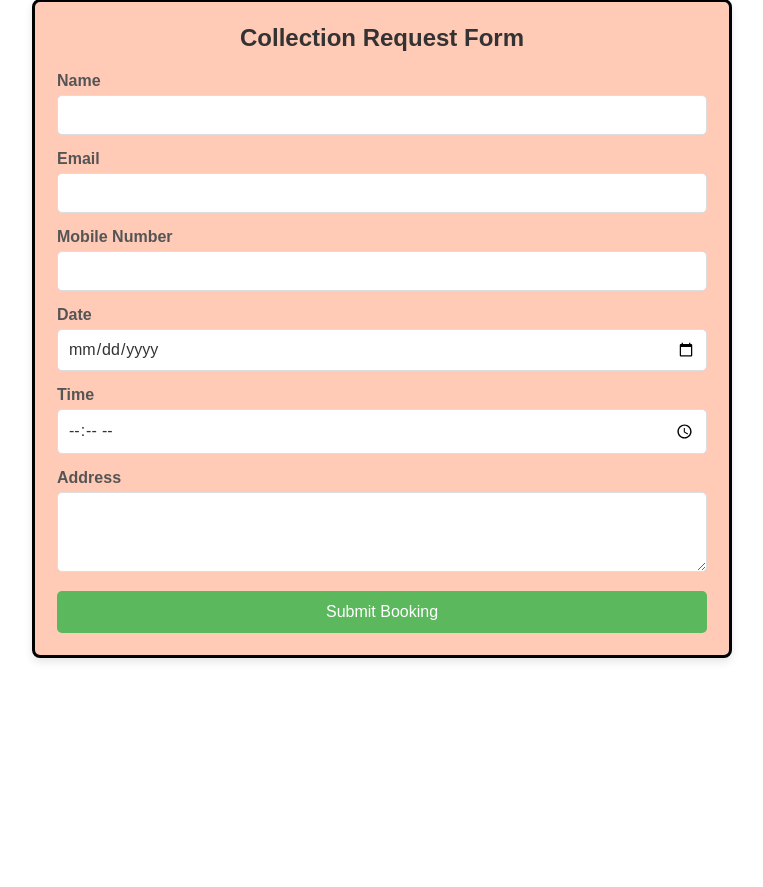
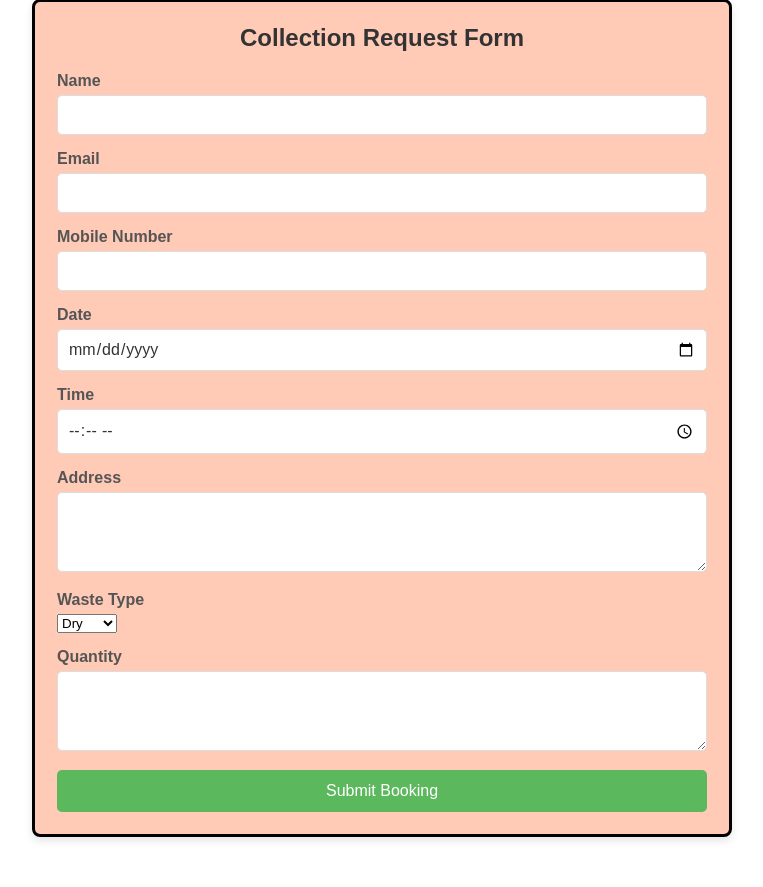
Before and after one commit to RajarajeshwaranN/Waste_Mng_System, a Django app: template apps/templates/booking.html in a window 1280 px wide. Shown: the part 151-1038 px from the top of the page, without its empty margins (258-1021 px from the left). Before the commit the page ends 813 px from the top, so only its background shows below. Run offline with Django 3.2, Linux system fonts and the light colour scheme; the template is opened without the code that fills it, so the values that code supplies are empty.

Commit message:
Save current changes before history rewrite

```diff
--- a/apps/static/style.css
+++ b/apps/static/style.css
@@ -22,6 +22,8 @@ body {
     overflow: hidden;
     border-radius: 15px;
     display: flex;
+    flex-wrap: wrap;
+
 }
 
 .side-image {
@@ -174,10 +176,10 @@ body {
 }
 
  /* Register Form Specific Styles */
-/* .register-form {
+.register-form {
     display: none;
     display: flex;
-} */
+}
 
 .register-form .top h3 {
     margin-bottom: 30px;
--- a/apps/templates/booking.html
+++ b/apps/templates/booking.html
@@ -101,6 +101,18 @@
             <label for="address">Address</label>
             <textarea id="address" name="address" required></textarea>
         </div>
+        <div class="form-group">
+            <label for="waste">Waste Type</label>
+            <select id="waste" name="waste" required>
+                <option value="dry">Dry</option>
+                <option value="wet">Wet</option>
+                <option value="heavy">Heavy</option>
+            </select>
+        </div>
+        <div class="form-group">
+            <label for="quantity">Quantity</label>
+            <textarea id="quantity" name="quantity" required></textarea>
+        </div>
         <input type="submit" value="Submit Booking">
     </form>
 </div>
```
